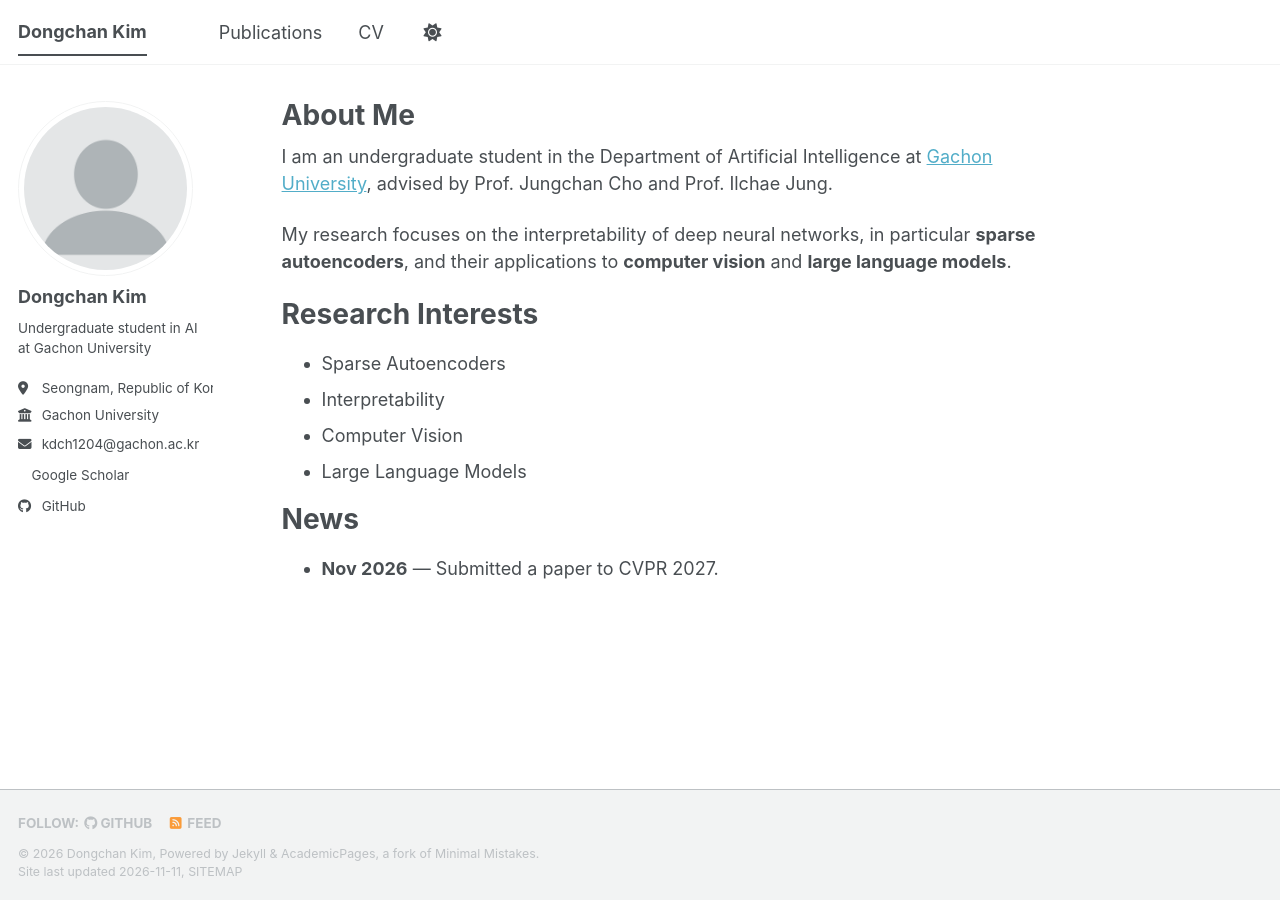
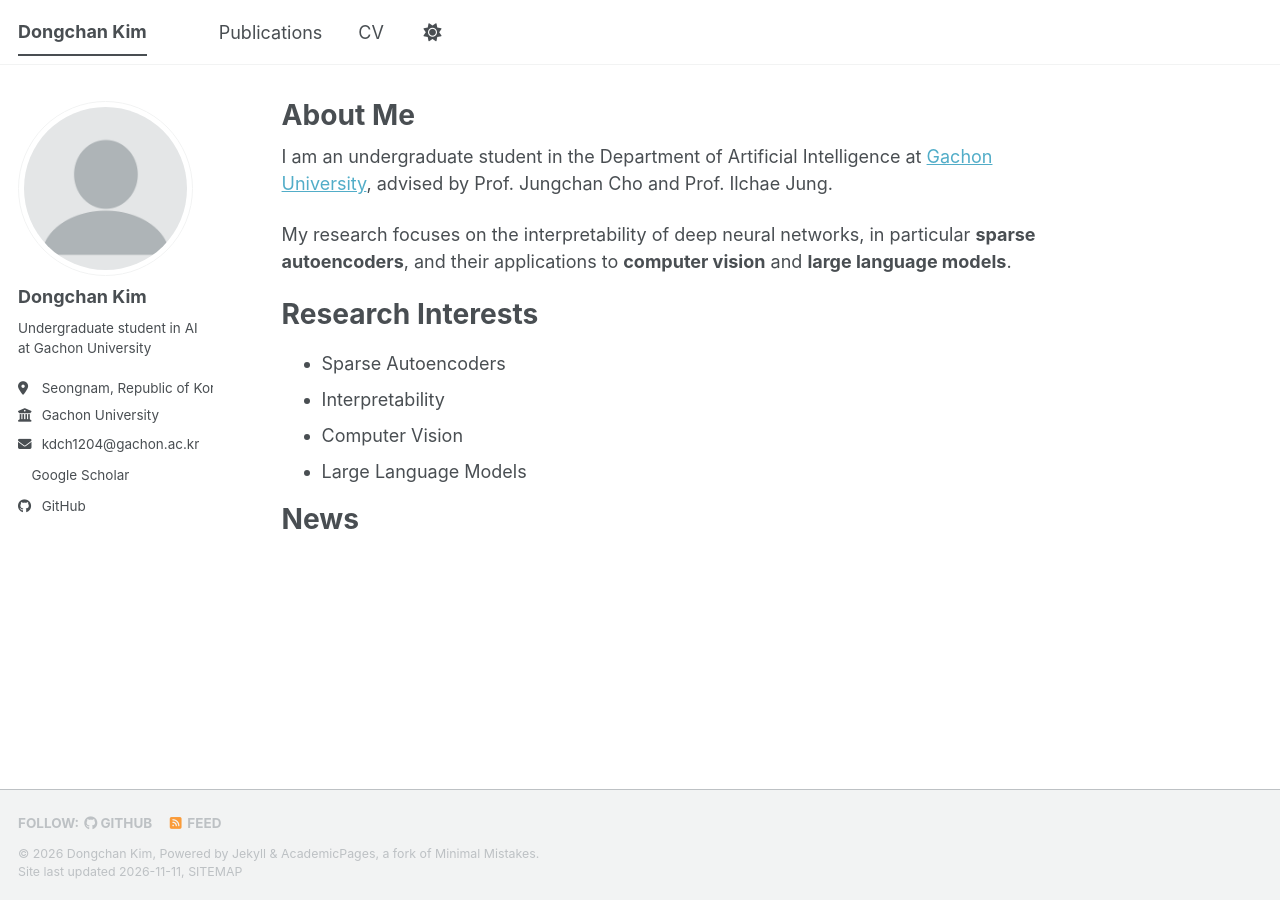
Before and after one commit to sdsdsdsdaf/sdsdsdsdaf.github.io, a Jekyll site: the page built from _pages/about.md, in a window 1280 px wide. Built offline with Jekyll 4.4.1, drawn with Linux system fonts in a browser that asks for light colours; a script bundle is joined from its source files by our own code; a style sheet for code colours, icons or effects is not loaded.

Commit message:
chore: remove CVPR submission item from News
Co-Authored-By: Claude Opus 5.5 <noreply@anthropic.com>

```diff
--- a/_pages/about.md
+++ b/_pages/about.md
@@ -20,4 +20,4 @@ Research Interests
 
 News
 ======
-- **Nov 2026** — Submitted a paper to CVPR 2027.
+<!-- Example: - **Jun 2027** — Our paper was accepted to CVPR 2027. -->
```
